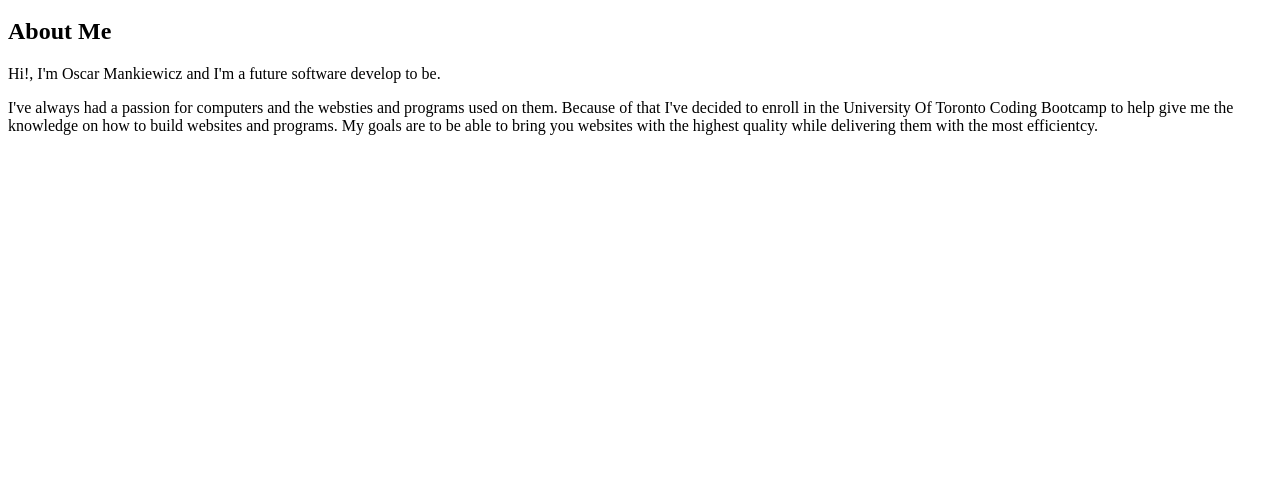
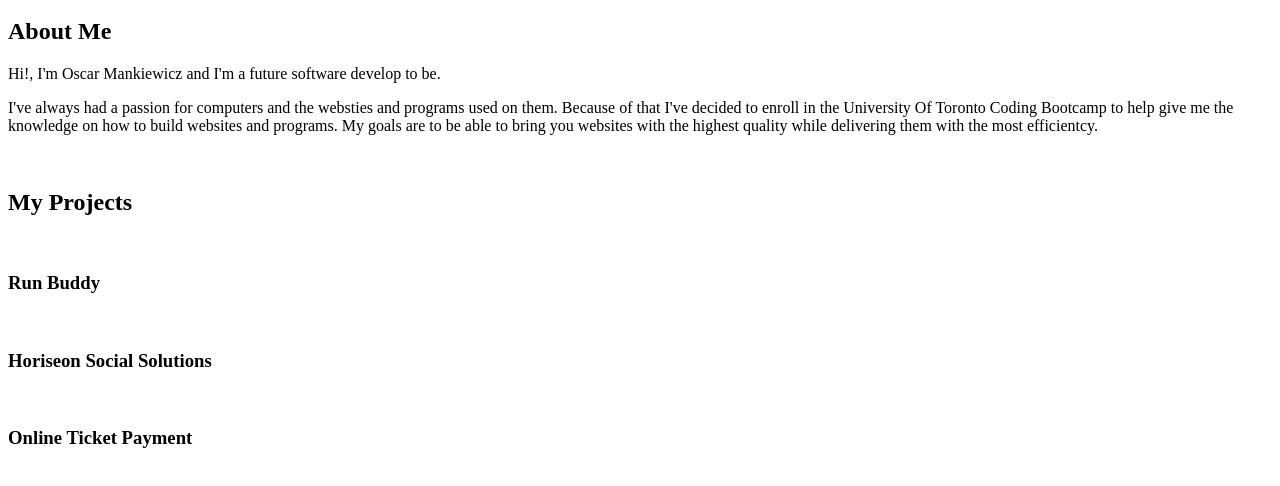
Before and after one commit to OatmealCrisp/My-Portfolio, a plain HTML site: page index.html in a window 1280 px wide. Shown: the part 136-622 px from the top of the page. Drawn offline with Linux system fonts and the light colour scheme.

Commit message:
added links to my projects section & added one placeholder

```diff
--- a/index.html
+++ b/index.html
@@ -58,7 +58,33 @@
 
     <!--My Projects section-->
         <!--note: include placeholders for some spots-->
-    <section>
+    <section id="my-projects">
+        <h2>My Projects</h2>
+
+        <!--Run Buddy-->
+        <article>
+            <a href="https://oatmealcrisp.github.io/run-buddy/" target="_blank">
+                <img src="" />
+            </a>
+            <h3>Run Buddy</h3>
+
+        </article>
+
+        <!--Horiseon-->
+        <article>
+            <a href="https://oatmealcrisp.github.io/Horiseon-Social/" target="_blank">
+                <img src="" />
+            </a>
+            <h3>Horiseon Social Solutions</h3>
+
+        </article>
+
+        <!--Placeholder 1-->
+        <article>
+            <img src="" />
+            <h3>Online Ticket Payment</h3>
+
+        </article>
 
     </section>
 
```
